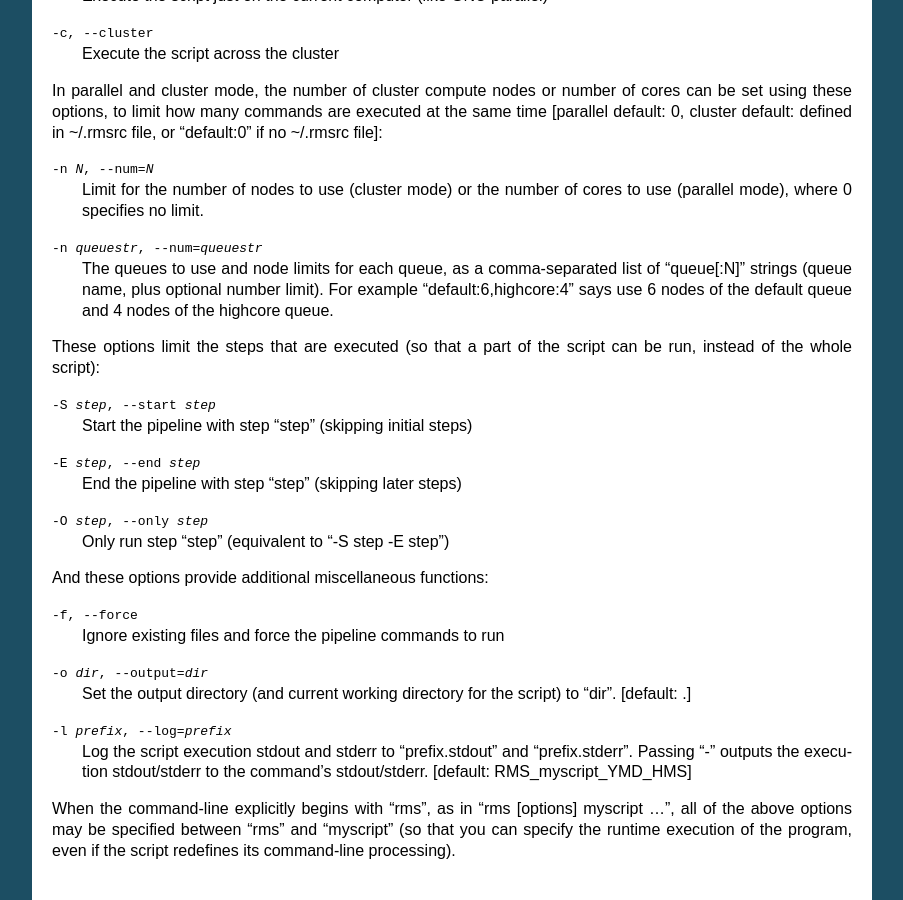
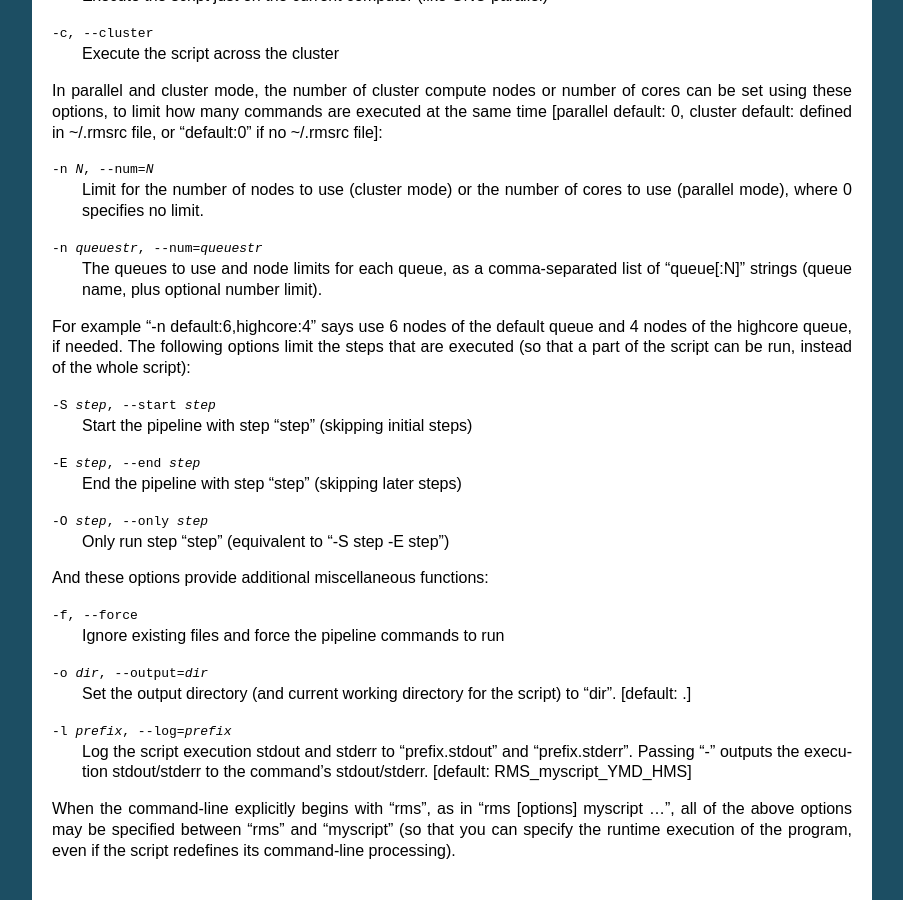
Before and after one commit to knightjimr/rms, a Sphinx documentation site: the page built from docs/clihelp.rst, in a window 1280 px wide and 900 px high, scrolled down 591 px. Shown: the whole window, without its empty margins (198-1101 px from the left). Built offline with Sphinx 7.4.7, drawn with Linux system fonts in a browser that asks for light colours.

Commit message:
Next commit

```diff
--- a/docs/clihelp.rst
+++ b/docs/clihelp.rst
@@ -34,11 +34,11 @@ defined in ~/.rmsrc file, or "default:0" if no ~/.rmsrc file]:
 -n N, --num=N                           Limit for the number of nodes to use (cluster mode) or the number of
                                         cores to use (parallel mode), where 0 specifies no limit.
 -n queuestr, --num=queuestr             The queues to use and node limits for each queue, as a comma-separated
-                                        list of "queue[:N]" strings (queue name, plus optional number limit).  For
-                                        example "default:6,highcore:4" says use 6 nodes of the default queue
-                                        and 4 nodes of the highcore queue.
+                                        list of "queue[:N]" strings (queue name, plus optional number limit).
 
-These options limit the steps that are executed (so that a part of the script can be run, instead of the whole script):
+For example "-n default:6,highcore:4" says use 6 nodes of the default queue and 4 nodes of the highcore queue,
+if needed.  The following options limit the steps that are executed (so that a part of the script can be run,
+instead of the whole script):
 
 -S step, --start step                   Start the pipeline with step "step" (skipping initial steps)
 -E step, --end step                     End the pipeline with step "step" (skipping later steps)
```
